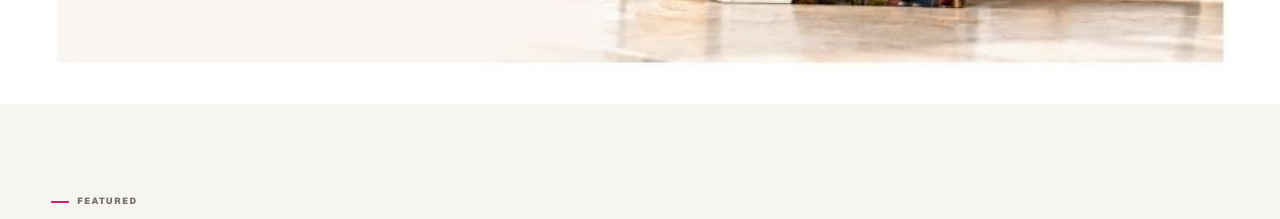
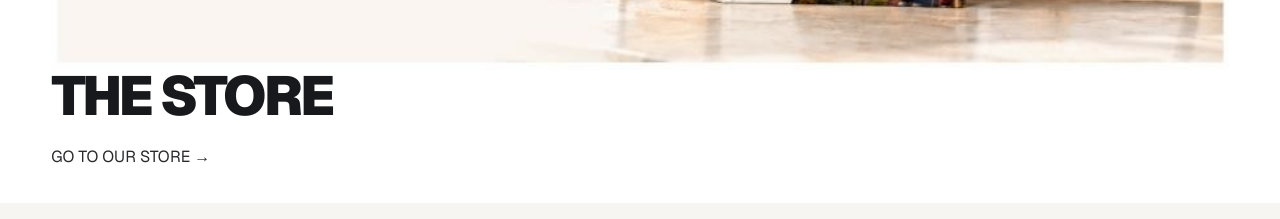
Before and after one commit to MrDan001/Africa-Plug, a Next.js app: page / in a window 1280 px wide. Shown: the part 2990-3209 px from the top of the page. Built offline with nearby package versions, Linux system fonts and the light colour scheme; no server answers.

Commit message:
Separate homepage Store heading and CTA from banner artwork

```diff
--- a/src/components/home/HomeSections.tsx
+++ b/src/components/home/HomeSections.tsx
@@ -67,21 +67,24 @@ export default async function HomeSections() {
     </section>
 
     <section className="homepage-store-banner" id="store" aria-label="The Africa Plug Store">
-      <Link
-        href="/store"
-        className="homepage-store-banner-link"
-        aria-label="Go to The Africa Plug Store"
-      >
+      <div className="homepage-store-banner-frame">
         <Image
           src="/images/homepage-store-banner.jpg"
-          alt="The Store. Go to our store. Explore Africa Like an Insider guide displayed with a phone and tablet preview."
+          alt="The Explore Africa Like an Insider guide displayed beside phone and tablet previews."
           width={912}
           height={383}
           priority
           sizes="(max-width: 760px) 100vw, (max-width: 1300px) 92vw, 1240px"
           className="homepage-store-banner-image"
         />
-      </Link>
+        <div className="homepage-store-banner-text-backplate" aria-hidden="true" />
+        <div className="homepage-store-banner-copy">
+          <h2>THE STORE</h2>
+          <Link href="/store" className="homepage-store-banner-cta">
+            GO TO OUR STORE <span aria-hidden="true">→</span>
+          </Link>
+        </div>
+      </div>
     </section>
 
     <FeaturedStories variant="home" />
```
